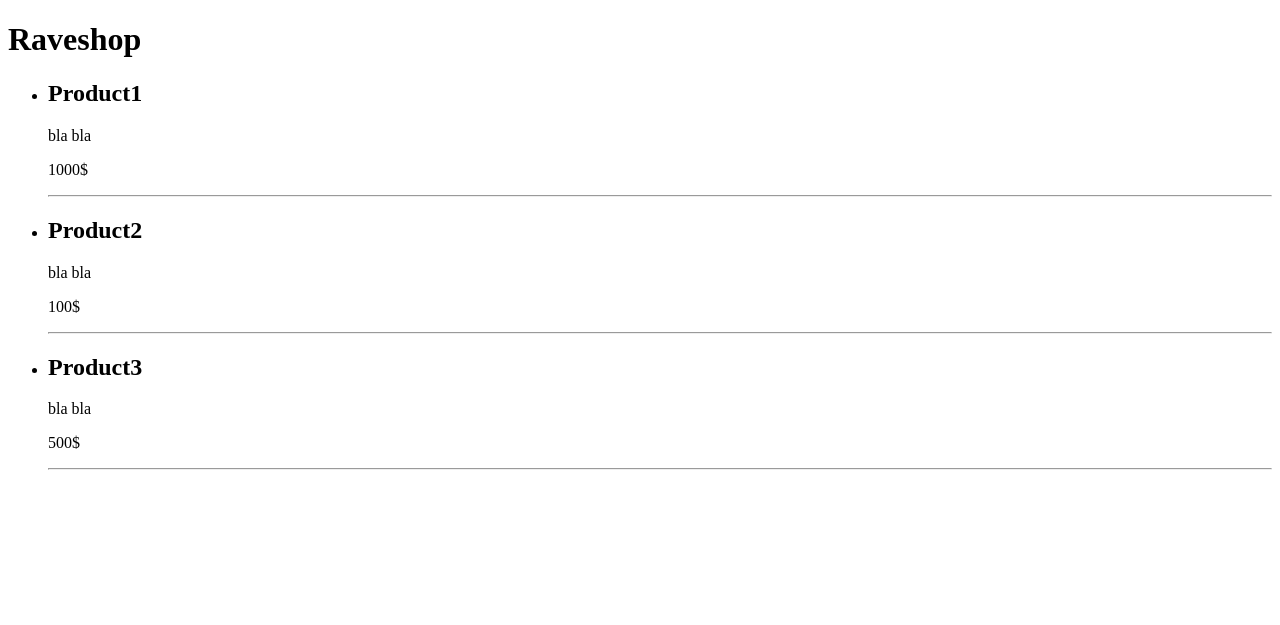
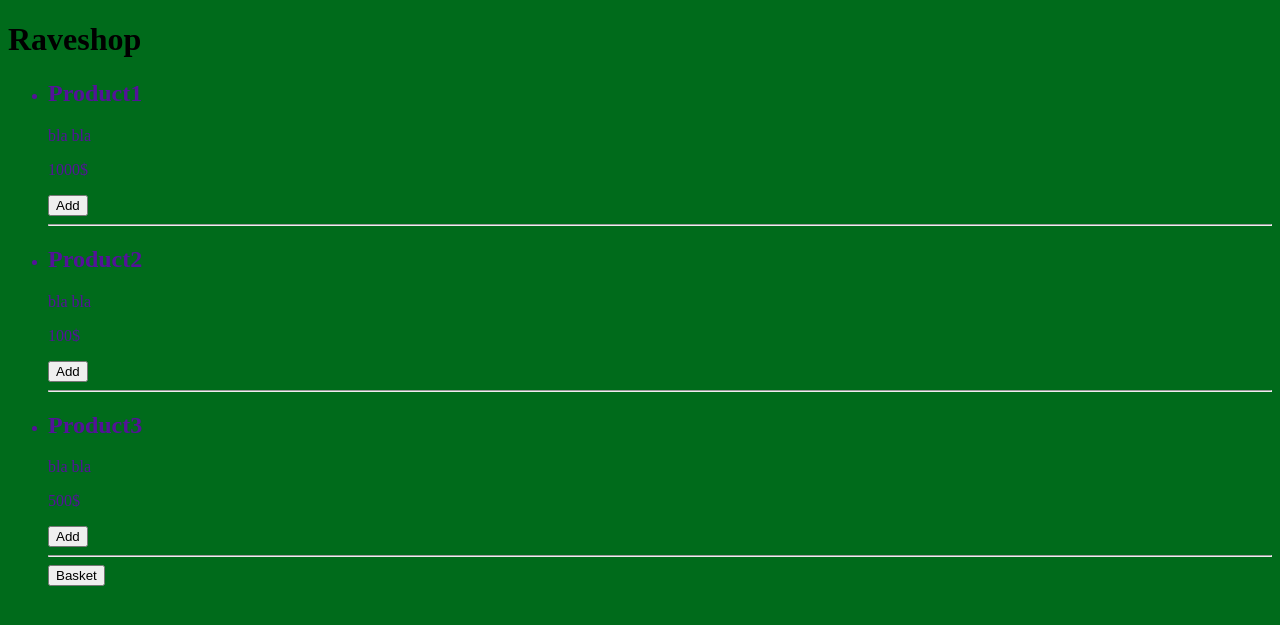
Before and after one commit to Sviatoslav-dev/Raveshop, a Django app: page / in a window 1280 px wide. Shown: the top 625 px of the page. Run offline with Django 4.2, Linux system fonts and the light colour scheme; data comes from the database, SQL or seed files in the repository.

Commit message:
main page

```diff
--- a/raveshop/raveshop/settings.py
+++ b/raveshop/raveshop/settings.py
@@ -45,7 +45,7 @@ MIDDLEWARE = [
     'django.middleware.security.SecurityMiddleware',
     'django.contrib.sessions.middleware.SessionMiddleware',
     'django.middleware.common.CommonMiddleware',
-    'django.middleware.csrf.CsrfViewMiddleware',
+    # 'django.middleware.csrf.CsrfViewMiddleware',
     'django.contrib.auth.middleware.AuthenticationMiddleware',
     'django.contrib.messages.middleware.MessageMiddleware',
     'django.middleware.clickjacking.XFrameOptionsMiddleware',
@@ -117,7 +117,9 @@ USE_TZ = True
 # Static files (CSS, JavaScript, Images)
 # https://docs.djangoproject.com/en/4.0/howto/static-files/
 
-STATIC_URL = 'static/'
+STATIC_URL = '/static/'
+STATIC_ROOT = os.path.join(BASE_DIR, 'static')
+STATIC_DIRS = []
 
 # Default primary key field type
 # https://docs.djangoproject.com/en/4.0/ref/settings/#default-auto-field
--- /dev/null
+++ b/raveshop/shop/static/shop/css/styles.css
@@ -0,0 +1,15 @@
+body {
+    background-color: #006b1b;
+}
+
+p {
+    text-overline-color: #09ffff;
+}
+
+div {
+    color: #993333;
+}
+
+li {
+    color: #541299;
+}
--- /dev/null
+++ b/raveshop/shop/static/shop/js/index.js
@@ -0,0 +1,50 @@
+document.addEventListener('DOMContentLoaded', () => {
+    const basketButton = document.querySelector('#basket_button'),
+        add_buttons = document.querySelectorAll('.add_button');
+
+    localStorage.removeItem('basket');
+
+    basketButton.addEventListener('click', () => {
+        let basket = localStorage.getItem('basket');
+        console.log(basket);
+        if (basket !== null) {
+            basket = JSON.parse(basket);
+
+            let count = 0;
+            for(let key in basket) {
+                count++;
+            }
+
+            if (count > 0) {
+                let get_body = '?';
+                for (var key in basket) {
+                    get_body += key.toString() + '=';
+                    get_body += basket[key].toString();
+                    get_body += '&';
+                }
+                get_body = get_body.slice(0, -1);
+                console.log(get_body);
+                document.location.href = '/basket' + get_body;
+            }
+        }
+    });
+
+
+    for (let i = 0; i < add_buttons.length; i++) {
+        add_buttons[i].addEventListener('click', (event) => {
+            var count = prompt("Please enter amount", "1");
+            count = parseInt(count);
+
+            let id = parseInt(event.target.id.slice(7));
+
+            let basket = localStorage.getItem('basket');
+            if (basket !== null) {
+                basket = JSON.parse(basket);
+            } else {
+                basket = {};
+            }
+            basket[id] = count;
+            localStorage.setItem('basket', JSON.stringify(basket));
+        });
+    }
+});
--- a/raveshop/shop/templates/shop/base.html
+++ b/raveshop/shop/templates/shop/base.html
@@ -1,7 +1,9 @@
+<!--{% load static %}-->
 <!DOCTYPE html>
 <html lang="en">
 <head>
     <title>{{title}}</title>
+    <link type="text/css" rel="stylesheet" href="{% static 'shop/css/styles.css' %}">
 </head>
 <body>
 <!--{% block mainmenu %}-->
--- a/raveshop/shop/templates/shop/index.html
+++ b/raveshop/shop/templates/shop/index.html
@@ -1,15 +1,19 @@
 {% extends 'shop/base.html' %}
+{% load static %}
 
 {% block content %}
+<script type="module" src="{% static 'shop/js/index.js' %}"></script>
 <h1>{{title}}</h1>
 <ul>
     {% for p in products %}
-    <li>
+    <li id="{{p.id}}">
         <h2>{{p.name}}</h2>
         <p>{{p.description}}</p>
         <p>{{p.price}}$</p>
+        <button id="button_{{p.id}}" class="add_button">Add</button>
         <hr>
     </li>
     {% endfor %}
+    <button id="basket_button">Basket</button>
 </ul>
 {% endblock %}
--- a/raveshop/shop/views.py
+++ b/raveshop/shop/views.py
@@ -1,3 +1,5 @@
+import json
+
 from django.http import HttpResponse
 from django.shortcuts import render
 
@@ -5,11 +7,22 @@ from .models import *
 
 # Create your views here.
 def index(request):
-    print(request)
     products = Products.objects.all()
     return render(request, 'shop/index.html', {'title': 'Raveshop', 'products': products})
 
 
 def basket(request):
-    print(request)
-    return HttpResponse('Basket')
+    if request.method == 'GET':
+        basket = {k: v[0] if len(v) == 1 else v for k, v in request.GET.lists()}
+        print(basket)
+        ids = list(basket.keys())
+        print(ids)
+        for i, _ in enumerate(ids):
+            ids[i] = int(ids[i])
+        print(ids)
+        products = Products.objects.filter(id__in=ids)
+        print(products)
+        products_nums = []
+        for p in products:
+            products_nums.append((p, basket[str(p.id)]))
+    return render(request, 'shop/basket.html', {'title': 'Raveshop', 'products_nums': products_nums})
```
Also changed, not shown: raveshop/shop/static/shop/js/basket.js (added, +9 -0 lines), raveshop/shop/templates/shop/basket.html (added, +18 -0 lines).
